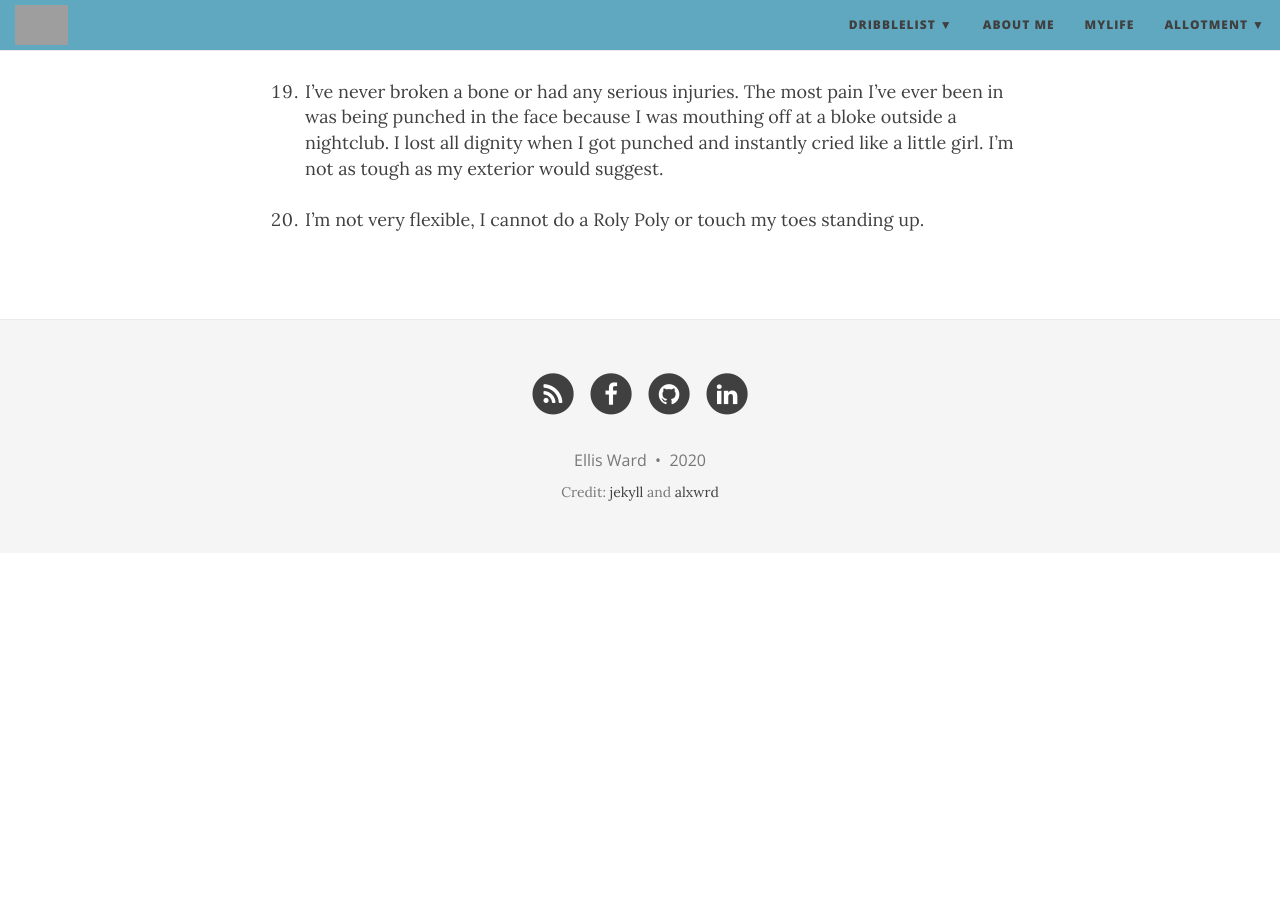
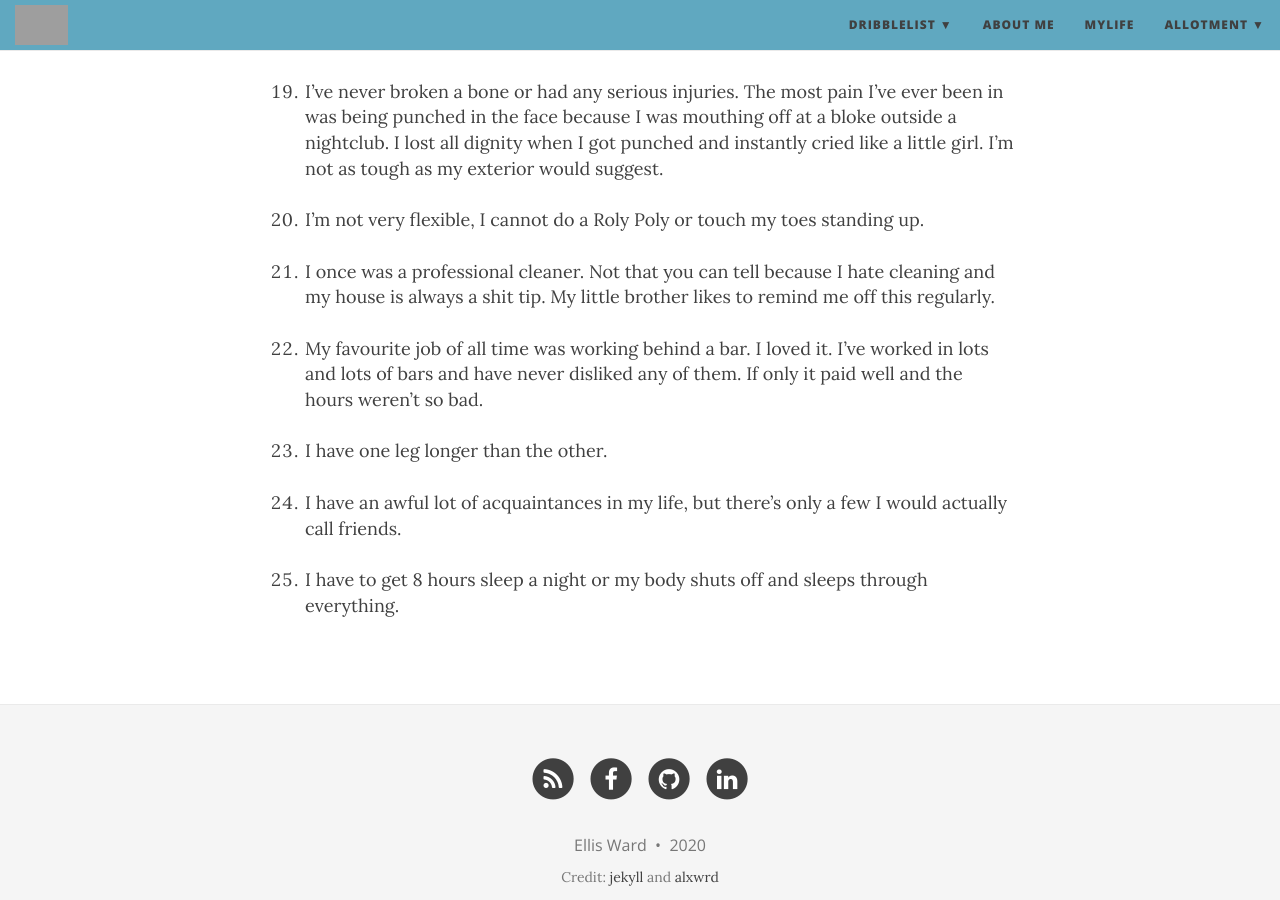
Before and after one commit to ellis-ward/ellis-ward.github.io, a Jekyll site: the page built from aboutme.md, in a window 1280 px wide and 900 px high, scrolled down 2982 px. Built offline with Jekyll 4.4.1, drawn with Linux system fonts in a browser that asks for light colours; nearby versions of some CDN libraries; before the commit the page ends 3535 px from its top, so only the background shows below that; grey boxes are pictures that could not be loaded.

Commit message:
Update aboutme.md

```diff
--- a/aboutme.md
+++ b/aboutme.md
@@ -31,3 +31,8 @@ subtitle:  So during our Rona quiz I said a few things about me that my friends
 18. I at one point had 12 piercings. I now have 7 including ear lobes which imo don’t really count. I have no tattoos because I’m a wuss and cry at a Chinese burn. <br><br>
 19. I’ve never broken a bone or had any serious injuries. The most pain I’ve ever been in was being punched in the face because I was mouthing off at a bloke outside a nightclub. I lost all dignity when I got punched and instantly cried like a little girl. I’m not as tough as my exterior would suggest. <br><br>
 20. I’m not very flexible, I cannot do a Roly Poly or touch my toes standing up. <br><br>
+21. I once was a professional cleaner. Not that you can tell because I hate cleaning and my house is always a shit tip. My little brother likes to remind me off this regularly.<br><br>
+22. My favourite job of all time was working behind a bar. I loved it. I’ve worked in lots and lots of bars and have never disliked any of them. If only it paid well and the hours weren’t so bad. <br><br>
+23. I have one leg longer than the other. <br><br>
+24. I have an awful lot of acquaintances in my life, but there’s only a few I would actually call friends. <br><br>
+25. I have to get 8 hours sleep a night or my body shuts off and sleeps through everything. <br><br>
```
